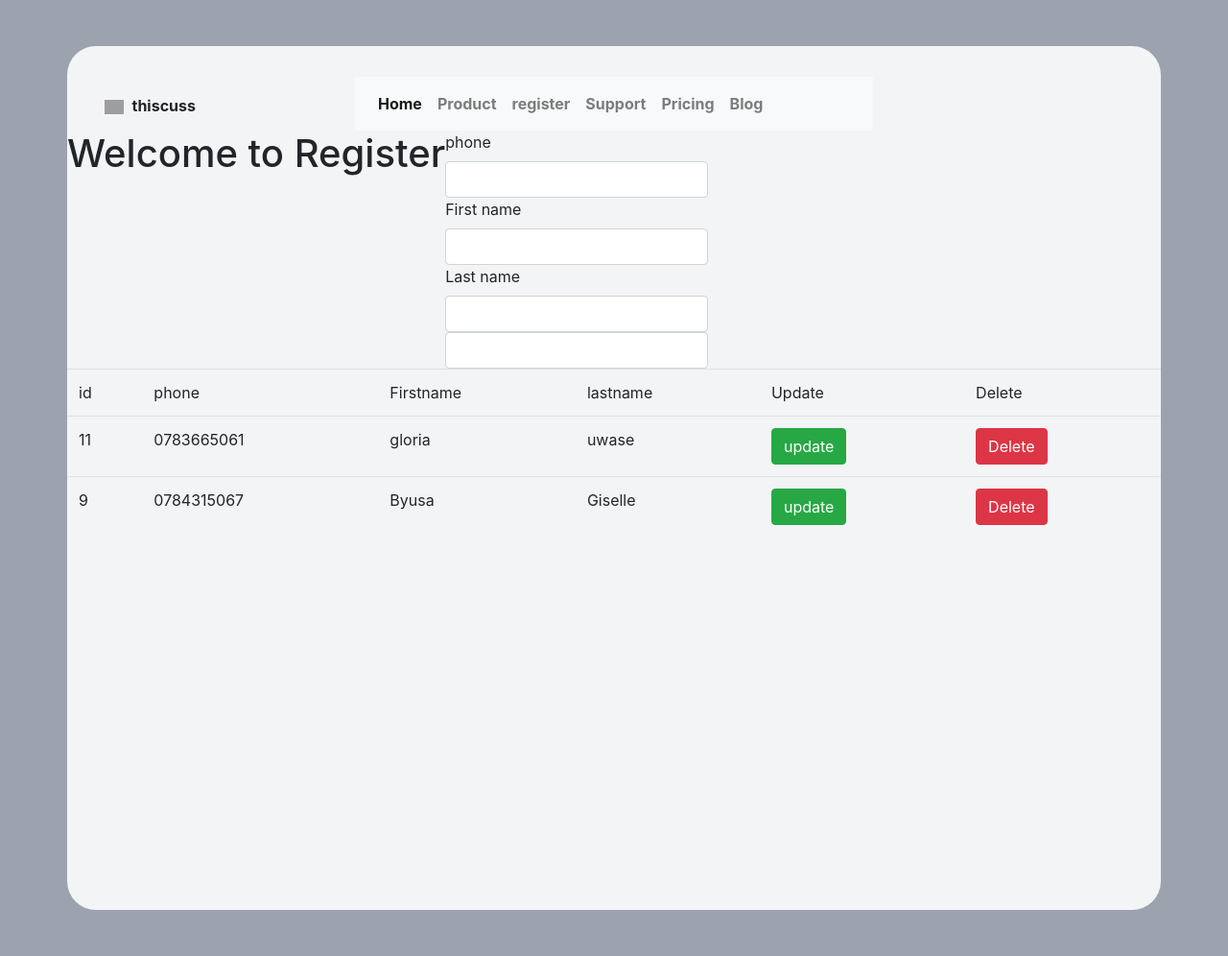
After one commit to byusa123/sdfapp, a Django app: page /registration/ in a window 1280 px wide. The commit adds this page. Shown: the whole page at 96% size. Run offline with Django 3.2, Linux system fonts and the light colour scheme; data comes from the database, SQL or seed files in the repository; both versions use the stored data as it was after the commit; some libraries are stand-ins or nearby versions; grey boxes are pictures that could not be loaded.

Commit message:
first commit

```diff
--- a/home/models.py
+++ b/home/models.py
@@ -8,3 +8,9 @@ class Employees(models.Model):
     description= models.TextField()
     def __str__(self):
         return self.firstname
+
+class Registration(models.Model):
+    phone=models.CharField(max_length=255)
+    Firstname=models.CharField(max_length=255)
+    Lastname=models.CharField(max_length=255)
+    description= models.TextField()
--- a/home/urls.py
+++ b/home/urls.py
@@ -2,9 +2,15 @@ from django.urls import path
 from .import views
 from django.conf import settings
 from django.conf.urls.static import static
+from .views import *
 
 urlpatterns=[
     path('',views.welcome, name='home'),
 
-    path('ussdapp/',views.ussdapp, name='ussdapp')
+    path('ussdapp/',views.ussdapp, name='ussdapp'),
+    path('registration/', views.registration, name='registration'),
+    path('<int:id>/deleteInfos/',views.delreg, name='deleteInfos'),
+    path('<int:id>/updateInfos/',views.updatereg, name='updateInfos'),
+    path('reg/endpoints/', views.registerEndpoint, name='endpionts'),
+
 ] + static(settings.MEDIA_URL, document_root=settings.MEDIA_ROOT)
--- a/home/views.py
+++ b/home/views.py
@@ -3,11 +3,36 @@ from django.shortcuts import render
 # Create your views here.
 from django.shortcuts import render
 import africastalking
-from django.http import HttpResponse
+from  .models import *
+from .serializers import*
+from django.http import HttpResponse, JsonResponse
 from django.views.decorators.csrf import csrf_exempt
+from rest_framework.parsers import JSONParser
+
+
 username="byusagisele@gmail.com"
 api_key="a7b5f2d12f98b93a5448b421af86beacbf4fe8b8f0764a55ca4c3bb23d2a5f16"
 africastalking.initialize(username, api_key)
+from rest_framework.authtoken.views import ObtainAuthToken
+from rest_framework.authtoken.models import Token
+from rest_framework.response import Response
+
+
+
+
+class CustomAuthToken(ObtainAuthToken):
+
+    def post(self, request, *args, **kwargs):
+        serializer = self.serializer_class(data=request.data,
+                                           context={'request': request})
+        serializer.is_valid(raise_exception=True)
+        user = serializer.validated_data['user']
+        token, created = Token.objects.get_or_create(user=user)
+        return Response({
+            'token': token.key,
+            'user_id': user.pk,
+            'email': user.email
+        })
 
 def welcome(request):
     return render(request,'index.html')
@@ -60,3 +85,76 @@ def ussdapp(request):
 
 
     return HttpResponse('welcome')
+def registration(request):
+    select =Registration.objects.all().order_by('-id')
+    if request.method=='POST':
+        phone = request.POST['phone']
+        Firstname = request.POST['Firstname']
+        Lastname = request.POST['Lastname']
+        dsc='erttt'
+        insert= Registration(phone=phone,Firstname=Firstname,Lastname=Lastname,description=dsc)
+        try:
+           insert.save()
+           return render(request,'register.html', {'message':'data has been  inserted successful','data':select})
+
+        except:
+           return render(request, 'register.html',{'message':'failed to insert','data':select})
+
+    return render(request, 'register.html',{'data':select})
+def delreg(request,id):
+    select =Registration.objects.all().order_by('-id')
+    deleteInfos=Registration.objects.get(id=id).delete()
+    return render(request, 'register.html', {'data':select})
+
+def updatereg(request,id):
+    select =Registration.objects.all().order_by('-id')
+    update=Registration.objects.get(id=id)
+    if request.method=='POST':
+        update.phone=request.POST['phone']
+        update.Firstname=request.POST['Firstname']
+        update.Lastname=request.POST['Lastname']
+        try:
+            update.save()
+            return render(request, 'updateregister.html', {'data':select,'update':update})
+        except:
+             return render(request, 'updateregister.html', {'data':select,'update':update})
+
+#Biulidng our End point
+@csrf_exempt
+def registerEndpoint(request):
+    """
+    List all code snippets, or create a new snippet.
+    """
+    if request.method == 'GET':
+        reg = Registration.objects.all()
+        serializer = RegisterSerializer(reg, many=True)
+        return JsonResponse(serializer.data, safe=False)
+
+    elif request.method == 'POST':
+        data = JSONParser().parse(request) #request.data
+        serializer = RegisterSerializer(data=data)
+        if serializer.is_valid():
+            serializer.save()
+            return JsonResponse(serializer.data, status=201)
+        return JsonResponse(serializer.errors, status=400)
+
+
+     #delete/put/ get sigle data
+
+@csrf_exempt
+def deleteEndpoint(request):
+    """
+    List all code snippets, or create a new snippet.
+    """
+    if request.method == 'GET':
+        reg = Registration.objects.all()
+        serializer = RegisterSerializer(reg, many=False)
+        return JsonResponse(serializer.data, safe=False)
+
+    elif request.method == 'DELETE':
+        data = JSONParser().parse(request) #request.data
+        serializer = RegisterSerializer(data=data)
+        if serializer.is_valid():
+            serializer.save()
+            return JsonResponse(serializer.data, status=201)
+        return JsonResponse(serializer.errors, status=400)
--- /dev/null
+++ b/templates/base.html
@@ -0,0 +1,86 @@
+<!DOCTYPE html>
+{%load static%}
+<html>
+<head>
+
+
+	<meta charset="utf-8">
+    <meta name="viewport" content="width=device-width,initial-scale=1.o">
+  <title>welcome</title>
+  <link href="https://unpkg.com/tailwindcss@^1.0/dist/tailwind.min.css" rel="stylesheet">
+  <link rel="stylesheet" href="{%static 'css/bootstrap.min.css'%}" rel="stylesheet">
+
+	<!-- UIkit CSS -->
+
+
+    <!-- UIkit JS -->
+    <script src="https://cdn.jsdelivr.net/npm/uikit@3.5.6/dist/js/uikit.min.js"></script>
+    <script src="https://cdn.jsdelivr.net/npm/uikit@3.5.6/dist/js/uikit-icons.min.js"></script>
+</head>
+
+<body class="p-12 bg-gray-400">
+
+  <div class="container p-8 bg-gray-100" style="border-radius: 30px; height: 900px;">
+
+    <div class="row">
+      <!-- Logo division -->
+
+      <div class="col-md-3">
+        <div class="row">
+          <div class="col-md-6 mt-4 "><img class="  ml-4" src="{% static 'images/dri.png' %}" alt="" width="20px" height="20px" > </div>
+          <div class="col-md-6 " style="margin-left: -90px; margin-top: 18px;"><span ><b>thiscuss</span></b></div>
+        </div>
+
+      </div>
+      <!-- menu -->
+      <div class="col-md-6 ">
+        <nav class="navbar navbar-expand-lg navbar-light bg-light">
+
+          <button class="navbar-toggler" type="button" data-toggle="collapse" data-target="#navbarNav" aria-controls="navbarNav" aria-expanded="false" aria-label="Toggle navigation">
+            <span class="navbar-toggler-icon"></span>
+          </button>
+          <div class="collapse navbar-collapse" id="navbarNav">
+            <ul class="navbar-nav">
+              <li class="nav-item active">
+                <a class="nav-link" href="{%url 'home' %}"><b>Home</b></a>
+              </li>
+              <li class="nav-item">
+                <a class="nav-link" href=""><b>Product</b></a>
+              </li>
+              <li class="nav-item">
+                <a class="nav-link" href="{% url 'registration' %}"><b>register</b></a>
+
+              </li>
+              <li class="nav-item">
+                <a class="nav-link" href="#"><b>Support</b></a>
+              </li>
+              <li class="nav-item">
+                <a class="nav-link" href="#"><b>Pricing</b></a>
+              </li>
+              <li class="nav-item">
+                <a class="nav-link" href="#"><b>Blog</b></a>
+              </li>
+
+            </ul>
+          </div>
+        </nav>
+          </div>
+
+{% block content%}
+
+{% endblock%}
+
+
+<script src="https://unpkg.com/aos@2.3.1/dist/aos.js"></script>
+
+<script src="https://code.jquery.com/jquery-3.2.1.slim.min.js" integrity="sha384-KJ3o2DKtIkvYIK3UENzmM7KCkRr/rE9/Qpg6aAZGJwFDMVNA/GpGFF93hXpG5KkN" crossorigin="anonymous"></script>
+<script src="https://cdnjs.cloudflare.com/ajax/libs/popper.js/1.12.9/umd/popper.min.js" integrity="sha384-ApNbgh9B+Y1QKtv3Rn7W3mgPxhU9K/ScQsAP7hUibX39j7fakFPskvXusvfa0b4Q" crossorigin="anonymous"></script>
+<script src="js/bootstrap.min.js"></script>
+
+<script type="text/javascript" src="https://cdnjs.cloudflare.com/ajax/libs/feather-icons/4.9.0/feather.min.js"></script>
+<script type="text/javascript" src="https://cdnjs.cloudflare.com/ajax/libs/Chart.js/2.7.3/Chart.min.js"></script>
+
+
+
+</body>
+</html>
--- /dev/null
+++ b/templates/register.html
@@ -0,0 +1,61 @@
+
+{% extends 'base.html' %}
+{% load static %}
+{% block content%}
+
+
+
+
+<html>
+    <head>
+        <title>Welcome to sector's web app</title>
+    </head>
+    <body>
+        <h1>Welcome to Register</h1>
+        <p class="alret alert-warning" >{{message}}</p>
+        <form action="{% url 'registration'%}" method="POST">
+
+            {% csrf_token %}
+            <label>phone</label>
+            <input type="text" name="phone"  class="form-control">
+            <label>First name</label>
+            <input type="text" name="Firstname"  class="form-control">
+            <label>Last name</label>
+            <input type="text" name="Lastname"  class="form-control">
+            <button type="submit" name="submit" class="form-control"></button>
+
+
+
+
+        </form>
+
+        <table class="table">
+            <tr>
+                <td>id</td>
+                <td>phone</td>
+                <td>Firstname</td>
+                <td>lastname</td>
+                <td>Update</td>
+                <td >Delete</td>
+            </tr>
+            {% for ida in data%}
+            <tr>
+            <td> {{ida.id}}</td>
+            <td> {{ida.phone}}</td>
+            <td> {{ida.Firstname}}</td>
+             <td> {{ida.Lastname}}</td>
+             <td > <a href="{% url 'updateInfos' id=ida.id %}"></a><span class="btn btn-success">update</span</a></td>
+             <td ><a href="{% url 'deleteInfos' id=ida.id %}"><span class="btn btn-danger">Delete</span></a></td>
+            </td>
+            </tr>
+            {% endfor%}
+
+        </table>
+
+
+
+    </body>
+</html>
+
+
+{% endblock %}
--- a/ussd/urls.py
+++ b/ussd/urls.py
@@ -15,8 +15,10 @@ Including another URLconf
 """
 from django.contrib import admin
 from django.urls import path ,include
+from rest_framework.authtoken import views
 
 urlpatterns = [
     path('admin/', admin.site.urls),
-    path('',include('home.urls'))
+    path('',include('home.urls')),
+    path('api-token-auth/', views.obtain_auth_token)
 ]
```
Also changed, not shown: home/serializers.py (added, +8 -0 lines), templates/about.html (added, +62 -0 lines), templates/index.html (+62 -10 lines), templates/updateregister.html (added, +62 -0 lines), ussd/settings.py (+14 -1 lines), db.sqlite3, home/migrations/0001_initial.py (added).
